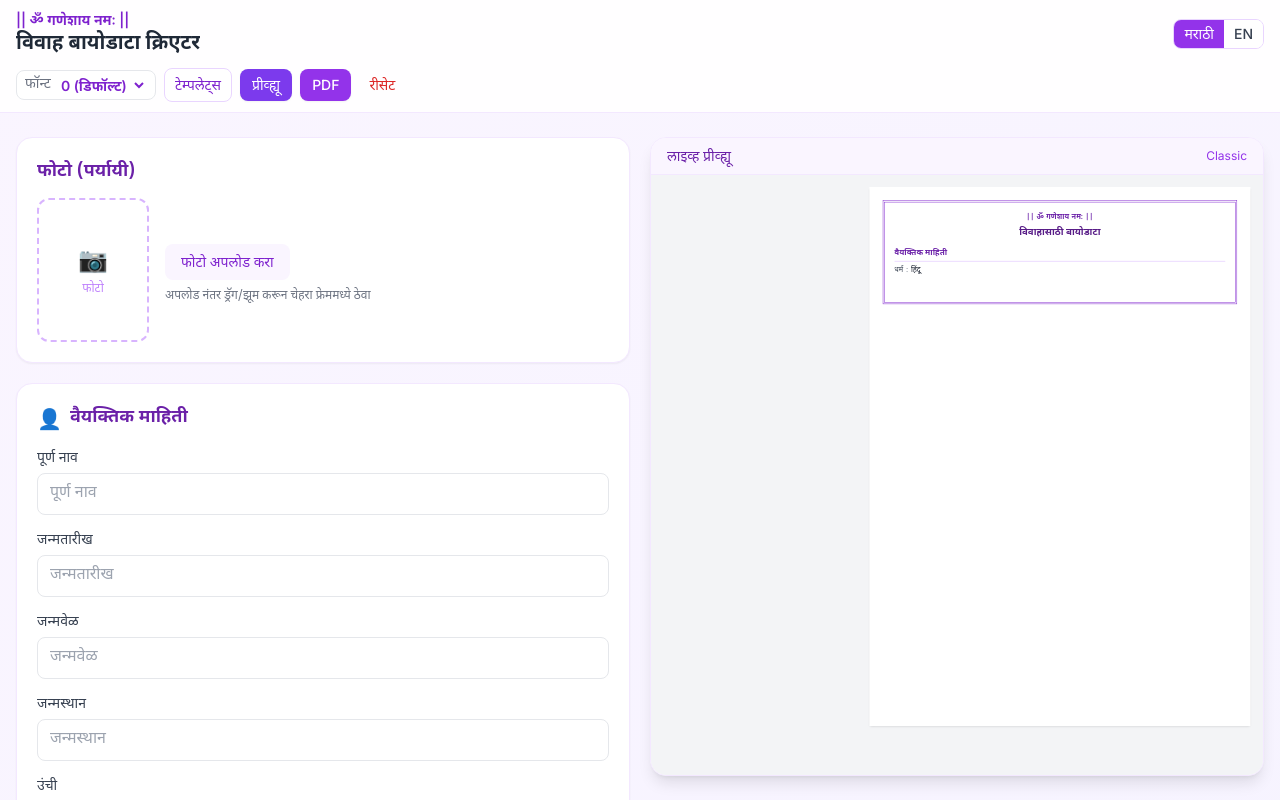
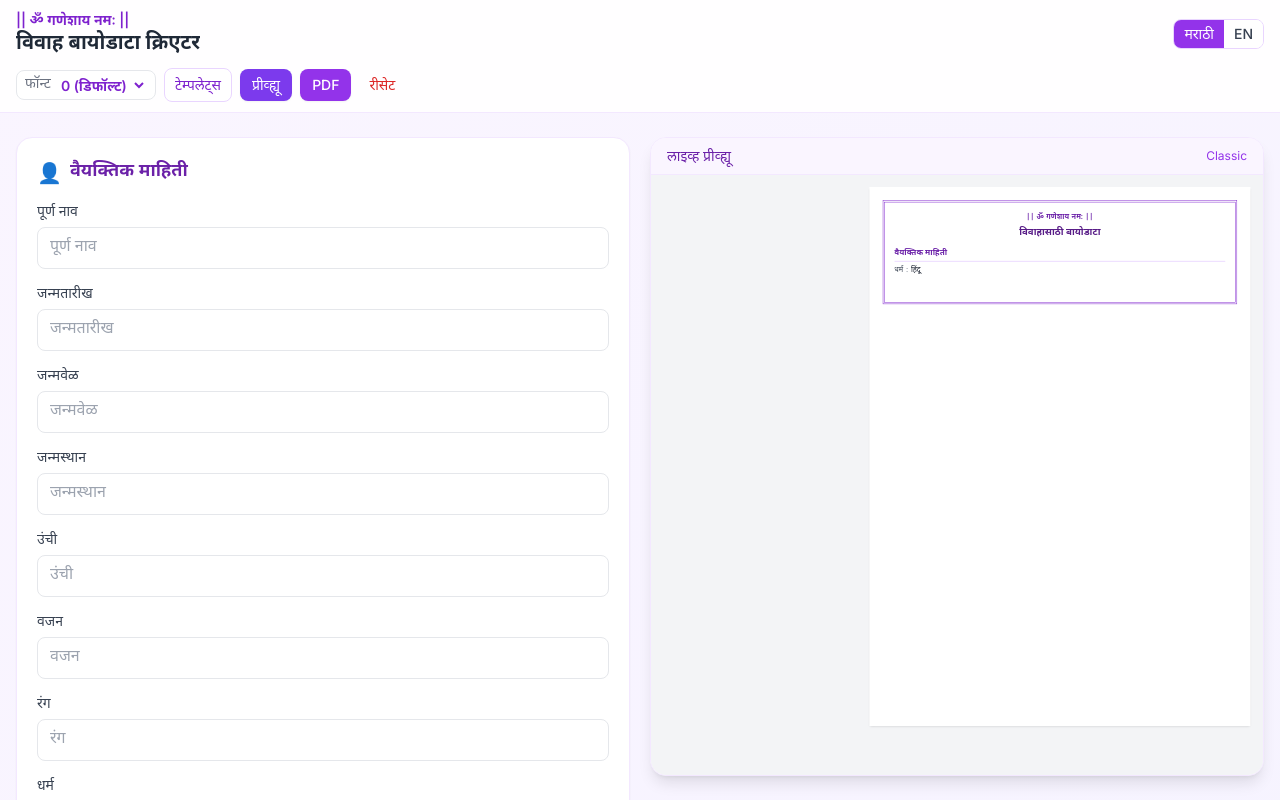
Before and after one commit to ElDorado9604/bio-data-maker, a React (Vite) app: page / in a window 1280 px wide. Shown: the top 800 px of the page. Built offline with nearby package versions, Linux system fonts and the light colour scheme.

Commit message:
Remove all photo functionality (user will add later)

```diff
--- a/src/App.jsx
+++ b/src/App.jsx
@@ -12,8 +12,6 @@ function App() {
   const [lang, setLang] = useState('mr')
   const [data, setData] = useState(defaultData)
   const [selectedTemplate, setSelectedTemplate] = useState('classic')
-  const [photo, setPhoto] = useState(null)
-  const [photoSize, setPhotoSize] = useState('md')
   const [showTemplateModal, setShowTemplateModal] = useState(false)
   const [showPreviewModal, setShowPreviewModal] = useState(false)
   const [fontLevel, setFontLevel] = useState(0)
@@ -39,8 +37,6 @@ function App() {
         }
         setData(loaded)
         setSelectedTemplate(parsed.template || 'classic')
-        if (parsed.photo) setPhoto(parsed.photo)
-        if (parsed.photoSize) setPhotoSize(parsed.photoSize)
         if (typeof parsed.fontLevel === 'number') {
           setFontLevel(parsed.fontLevel)
         } else if (typeof parsed.fontScale === 'number') {
@@ -58,11 +54,11 @@ function App() {
     const timer = setTimeout(() => {
       localStorage.setItem(
         'biodata-draft',
-        JSON.stringify({ data, template: selectedTemplate, photo, photoSize, fontLevel })
+        JSON.stringify({ data, template: selectedTemplate, fontLevel })
       )
     }, 800)
     return () => clearTimeout(timer)
-  }, [data, selectedTemplate, photo, photoSize, fontLevel])
+  }, [data, selectedTemplate, fontLevel])
 
   const updateField = (section, field, value) => {
     setData((prev) => ({
@@ -154,8 +150,6 @@ function App() {
   const handleReset = () => {
     if (window.confirm(lang === 'mr' ? 'सर्व माहिती रीसेट करायची आहे का?' : 'Reset all data?')) {
       setData(defaultData)
-      setPhoto(null)
-      setPhotoSize('md')
       setFontLevel(0)
       localStorage.removeItem('biodata-draft')
     }
@@ -180,10 +174,6 @@ function App() {
             <FormPanel
               lang={lang}
               data={data}
-              photo={photo}
-              setPhoto={setPhoto}
-              photoSize={photoSize}
-              setPhotoSize={setPhotoSize}
               updateField={updateField}
               updateSectionTitle={updateSectionTitle}
               addSibling={addSibling}
@@ -199,8 +189,6 @@ function App() {
             <PreviewPanel
               lang={lang}
               data={data}
-              photo={photo}
-              photoSize={photoSize}
               template={selectedTemplate}
               fontScale={fontScale}
             />
@@ -233,8 +221,6 @@ function App() {
         <PreviewModal
           lang={lang}
           data={data}
-          photo={photo}
-          photoSize={photoSize}
           template={selectedTemplate}
           fontScale={fontScale}
           onClose={() => setShowPreviewModal(false)}
@@ -246,8 +232,6 @@ function App() {
         ref={pdfRef}
         lang={lang}
         data={data}
-        photo={photo}
-        photoSize={photoSize}
         template={selectedTemplate}
         fontScale={fontScale}
       />
--- a/src/components/FormPanel.jsx
+++ b/src/components/FormPanel.jsx
@@ -1,6 +1,5 @@
 import React from 'react'
 import { labels } from '../data/defaultData'
-import PhotoUpload from './PhotoUpload'
 
 const sections = [
   { key: 'personal', icon: '👤' },
@@ -14,10 +13,6 @@ const sections = [
 export default function FormPanel({
   lang,
   data,
-  photo,
-  setPhoto,
-  photoSize,
-  setPhotoSize,
   updateField,
   updateSectionTitle,
   addSibling,
@@ -29,19 +24,6 @@ export default function FormPanel({
 }) {
   return (
     <div className="space-y-5">
-      <div className="bg-white rounded-2xl shadow-sm border border-purple-100 p-5">
-        <h2 className="text-lg font-semibold text-primary-800 mb-3 font-devanagari">
-          {lang === 'mr' ? 'फोटो (पर्यायी)' : 'Photo (Optional)'}
-        </h2>
-        <PhotoUpload
-          photo={photo}
-          setPhoto={setPhoto}
-          lang={lang}
-          photoSize={photoSize}
-          setPhotoSize={setPhotoSize}
-        />
-      </div>
-
       {sections.map(({ key, icon }) => {
         const customList = data.customFields?.[key] || []
 
--- a/src/components/PdfCapture.jsx
+++ b/src/components/PdfCapture.jsx
@@ -17,7 +17,7 @@ const templateMap = {
 }
 
 const PdfCapture = forwardRef(function PdfCapture(
-  { lang, data, photo, photoSize = 'md', template, fontScale = 1 },
+  { lang, data, template, fontScale = 1 },
   ref
 ) {
   const TemplateComponent = templateMap[template] || ClassicTemplate
@@ -46,8 +46,6 @@ const PdfCapture = forwardRef(function PdfCapture(
         <TemplateComponent
           lang={lang}
           data={data}
-          photo={photo}
-          photoSize={photoSize}
           labels={labels}
           fontScale={fontScale}
         />
--- a/src/components/PreviewModal.jsx
+++ b/src/components/PreviewModal.jsx
@@ -19,8 +19,6 @@ const templateMap = {
 export default function PreviewModal({
   lang,
   data,
-  photo,
-  photoSize = 'md',
   template,
   fontScale = 1,
   onClose,
@@ -71,8 +69,6 @@ export default function PreviewModal({
             <TemplateComponent
               lang={lang}
               data={data}
-              photo={photo}
-              photoSize={photoSize}
               labels={labels}
               fontScale={fontScale}
             />
--- a/src/components/PreviewPanel.jsx
+++ b/src/components/PreviewPanel.jsx
@@ -17,7 +17,7 @@ const templateMap = {
 }
 
 const PreviewPanel = forwardRef(function PreviewPanel(
-  { lang, data, photo, photoSize = 'md', template, fontScale = 1.05 },
+  { lang, data, template, fontScale = 1.05 },
   ref
 ) {
   const TemplateComponent = templateMap[template] || ClassicTemplate
@@ -47,8 +47,6 @@ const PreviewPanel = forwardRef(function PreviewPanel(
           <TemplateComponent
             lang={lang}
             data={data}
-            photo={photo}
-            photoSize={photoSize}
             labels={labels}
             fontScale={fontScale}
           />
```
